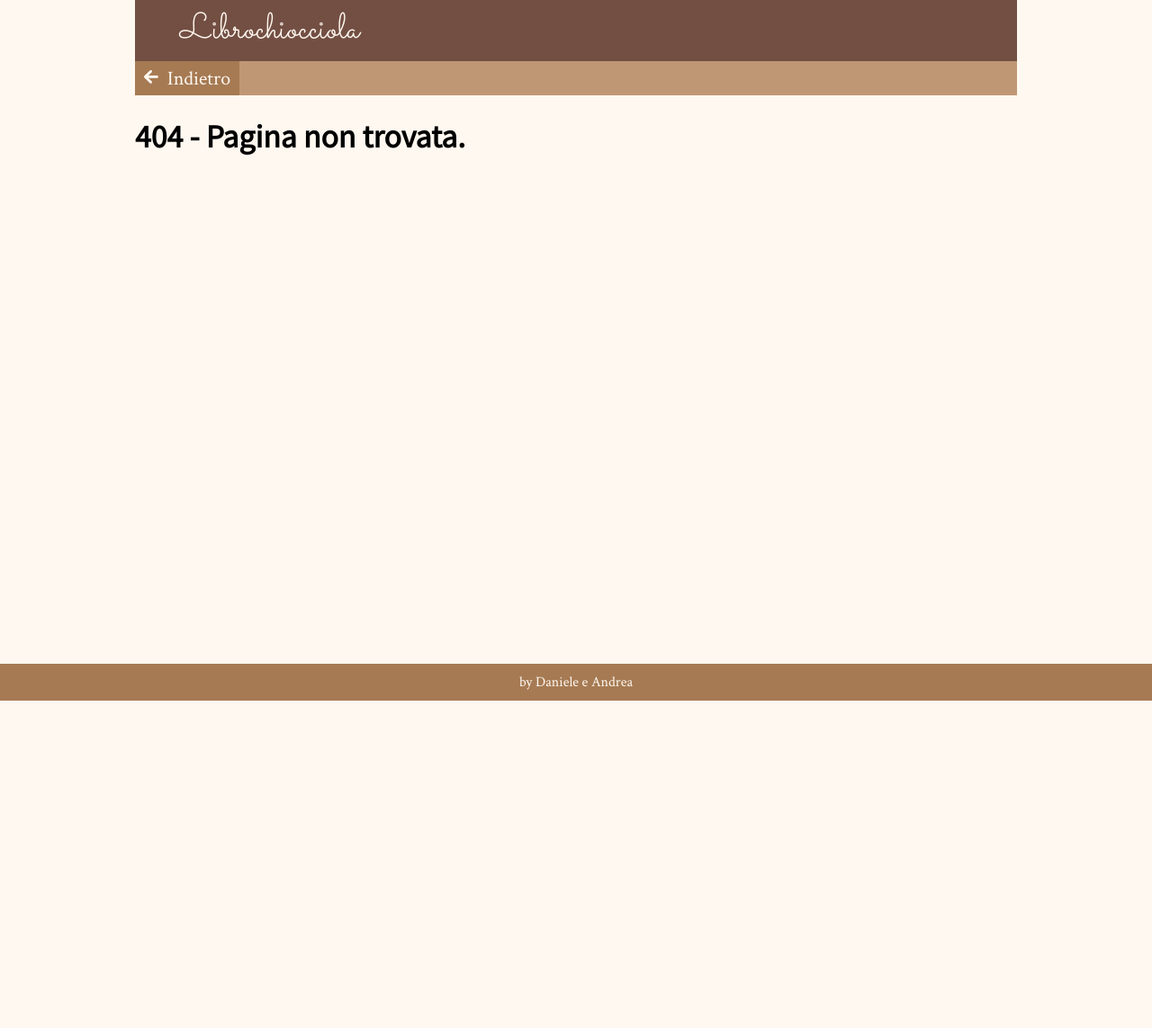
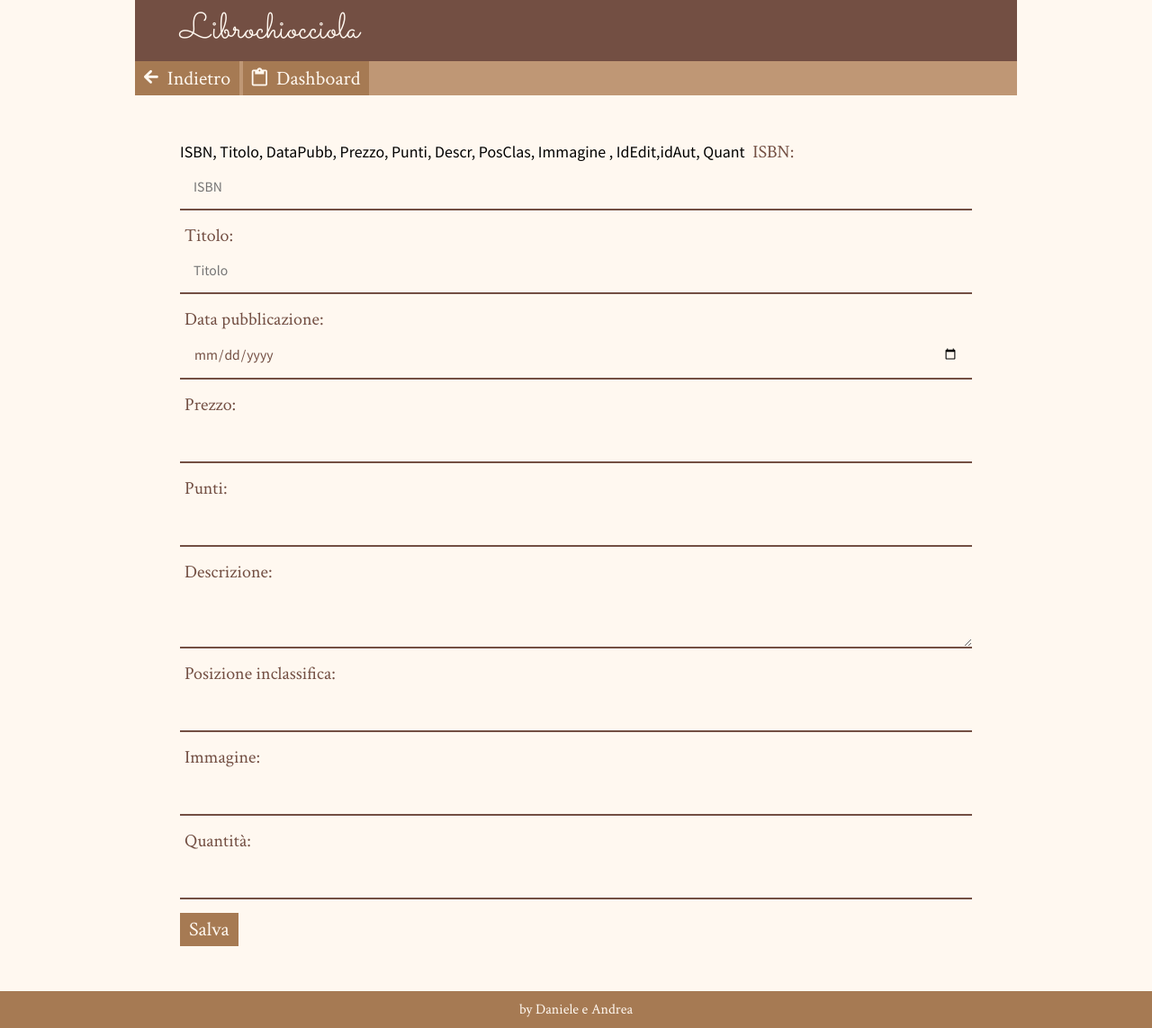
Before and after one commit to HGS-Andry/ProgettoIngsw, a Flask app: page /insalterbook/ in a window 1280 px wide. Shown: the whole page at 90% size. Before the commit the page ends 779 px from the top, so only its background shows below. Run offline with Flask 2, Linux system fonts and the light colour scheme; parts of the project's set-up code (start-up, migrations or seed data) failed here and were passed over; some libraries are stand-ins or nearby versions.

Commit message:
Start implementation  of addbook

```diff
--- a/DM_Postgre.py
+++ b/DM_Postgre.py
@@ -79,7 +79,7 @@ class DM_postgre():
         '''Registra l'utente nuovo. Ritorna messaggio e result (0 errore, 1 effettuato) e librocard'''
         with type( self ).__cursor() as cur:
             try:
-                cur.execute("INSERT INTO utenti (Nome, Cognome, Mail, Password, DataReg) VALUES(%s, %s, %s, %s, NOW()) RETURNING librocard;", (nome,cognome, email, password))
+                cur.execute("INSERT INTO utenti (Nome, Cognome, email, Password, DataReg) VALUES(%s, %s, %s, %s, NOW()) RETURNING librocard;", (nome,cognome, email, password))
                 librocard = list(cur)[0]['librocard']
                 return "Utente Registrato.", 1 , librocard #ritorno l'id corrente
             except psycopg2.IntegrityError as err: #errore Integrità email già presente
@@ -96,7 +96,7 @@ class DM_postgre():
         '''Controlla che email e password corrispondano nel database. Ritorna messaggio e result (0 errore, 1 effettuato), librocard e nome'''
         with type( self ).__cursor() as cur:
             try:
-                cur.execute("SELECT Librocard, nome FROM utenti where mail = %s AND password = %s", (email, password))
+                cur.execute("SELECT Librocard, nome FROM utenti where email = %s AND password = %s", (email, password))
                 if cur.rowcount:
                     result= list(cur)[0]
                     librocard = result['librocard']
--- a/app.py
+++ b/app.py
@@ -89,6 +89,33 @@ def dashboard():
     return render_template('dashboard.html')
 
 #################################
+##  inserisci libro
+#################################
+@app.route('/insalterbook/', defaults={'isbn': ''})
+@app.route("/insalterbook/<isbn>")
+def insalterbook(isbn):
+    # gestiamo la form del login
+    libro = {'ISBN':'', 'Titolo':'', 'DataPubb':'', 'Prezzo':'', 'Punti':'', 'Descr':'', 'PosClas':'', 'DataAggClas':'', 'Immagine':'', 'IdEdit':'', 'Quant':''}
+    # autori = app.model.getautori()
+    # caseed = app.model.getcaseed()
+    autori=[ {'idAut':'','nome':''}]
+    caseed=[ {'IdEdit':'','nome':''}]
+    # if isbn:
+    #     app.model.getlibro(isbn)
+        # gestisco la modifica del libro ottengo una lista con i dati
+    return render_template('insalterbook.html',libro=libro, autori=autori, caseed=caseed)
+
+@app.route("/addlibro" , methods=['POST'])
+def addlibro():
+    # gestiamo la form del login
+    return render_template('insalterbook.html')
+
+@app.route("/modlibro", methods=['POST'])
+def modlibro():
+    # gestiamo la form del login
+    return render_template('insalterbook.html')
+
+#################################
 ##  Carrello
 #################################
 @app.route("/carrello")
--- a/model.py
+++ b/model.py
@@ -20,7 +20,7 @@ class Model(object):
 
     def registrazione(self, nome, cognome, email, password):
         '''Gestisce la registrazione. La password verrà codificata con md5. Ritorna messaggio e result (0 errore, 1 effettuato) e librocard'''
-        if nome != '' and cognome != '' and email != '' and password != '':
+        if '' not in (nome, cognome, email, password): #controllo che le variabili non siano vuote
             paswhash = hashlib.md5(password.encode()).hexdigest()
             #TODO controllo mail
             messaggio, result, librocard = self.dataMapper.registrazione( nome, cognome, email, paswhash)
--- a/static/css/style.css
+++ b/static/css/style.css
@@ -142,7 +142,7 @@ label{
 }
 
 #bottom{
-    position: absolute;
+    /* position: absolute; */
     right: 0;
     bottom: 0px;
     left: 0;
--- a/templates/buttons/dashboard.html
+++ b/templates/buttons/dashboard.html
@@ -1 +1 @@
-<a href="/dashboard"><i class="icon ion-md-clipboard"></i>Home</a>
+<a href="/dashboard"><i class="icon ion-md-clipboard"></i>Dashboard</a>
--- a/templates/buttons/insertbook.html
+++ b/templates/buttons/insertbook.html
@@ -1 +1 @@
-<a href="/insertbook"><i class="icon ion-md-book"></i>Aggiungi libro</a>
+<a href="/insalterbook/"><i class="icon ion-md-book"></i>Aggiungi libro</a>
--- /dev/null
+++ b/templates/insalterbook.html
@@ -0,0 +1,46 @@
+{% extends "layout.html" %}
+{% block title %}{%if libro['ISBN'] ==''%}
+Inserisci libro
+{%else%}
+Modifica libro {{libro['ISBN']}}
+{%endif%}{% endblock %}
+{% block menu %}
+{% include '/buttons/goback.html' %}
+{% include '/buttons/dashboard.html' %}
+{% endblock %}
+{% block body %}
+<form action="{%if libro['ISBN'] == '' %}/addlibro{%else%}/modlibro{%endif%}"
+ method="POST" class="form">ISBN, Titolo, DataPubb, Prezzo, Punti, Descr, PosClas, Immagine , IdEdit,idAut, Quant
+    <label>ISBN:</label>
+    <input type="text" maxlength="10" placeholder="ISBN" name="ISBN" required onkeypress='validate(event)' class="formtextinput" value="{{libro['ISBN']}}">
+
+    <label>Titolo:</label>
+    <input type="text"  placeholder="Titolo" name="Titolo" required onkeypress='validate(event)' class="formtextinput" value="{{libro['Titolo']}}">
+
+    <label>Data pubblicazione:</label>
+    <input type="date" name="DataPubb" required class="formtextinput" value="{{libro['DataPubb']}}">
+
+    <label>Prezzo:</label>
+    <input type="number" min="0" step="0.01" name="Prezzo" required  onkeypress='validate(event)' class="formtextinput" value="{{libro['Prezzo']}}">
+
+    <label>Punti:</label>
+    <input type="number" min="0" name="Punti" required  onkeypress='validate(event)' class="formtextinput" value="{{libro['Punti']}}">
+
+    <label>Descrizione:</label>
+    <textarea name="Descr"  onkeypress='validate(event)' class="formtextinput">{{libro['Descr']}}</textarea>
+
+    <label>Posizione inclassifica:</label>
+    <input type="number" min="1" max="11" name="PosClas" required  onkeypress='validate(event)' class="formtextinput" value="{%if libro['PosClas'] == '' %}{{libro['PosClas']}}{%else%}11{%endif%}">
+
+    <label>Immagine:</label>
+    <input type="text" name="Immagine" required  onkeypress='validate(event)' class="formtextinput" value="{{libro['Immagine']}}">
+
+    <label>Quantità:</label>
+    <input type="number" min="0" name="Quant" required  onkeypress='validate(event)' class="formtextinput" value="{{libro['Quant']}}">
+
+
+
+    <input type="submit" value="Salva" class="menubutton">
+</form>
+
+{% endblock %}
--- a/templates/registrazione.html
+++ b/templates/registrazione.html
@@ -15,19 +15,15 @@
     <input id ="psw1" type="password" placeholder="password" name="psw" required class="formtextinput">
     <label> Ripeti password:</label>
     <input id ="psw2" type="password" placeholder="password" required class="formtextinput" oninput="checkPswd()">
-    <div id = "error_message" class="error_message" hidden=true>Le due password non coincidono!</div>
     <script>
         function checkPswd() {
             psw1 = document.getElementById("psw1")
             psw2 = document.getElementById("psw2")
-            text = document.getElementById("error_message")
             if (psw1.value != psw2.value){
                 psw2.setCustomValidity('Le due password non coincidono!')
-                text.hidden = false
             }
             else{
                 psw2.setCustomValidity('')
-                text.hidden = true
             }
         }
     </script>
```
